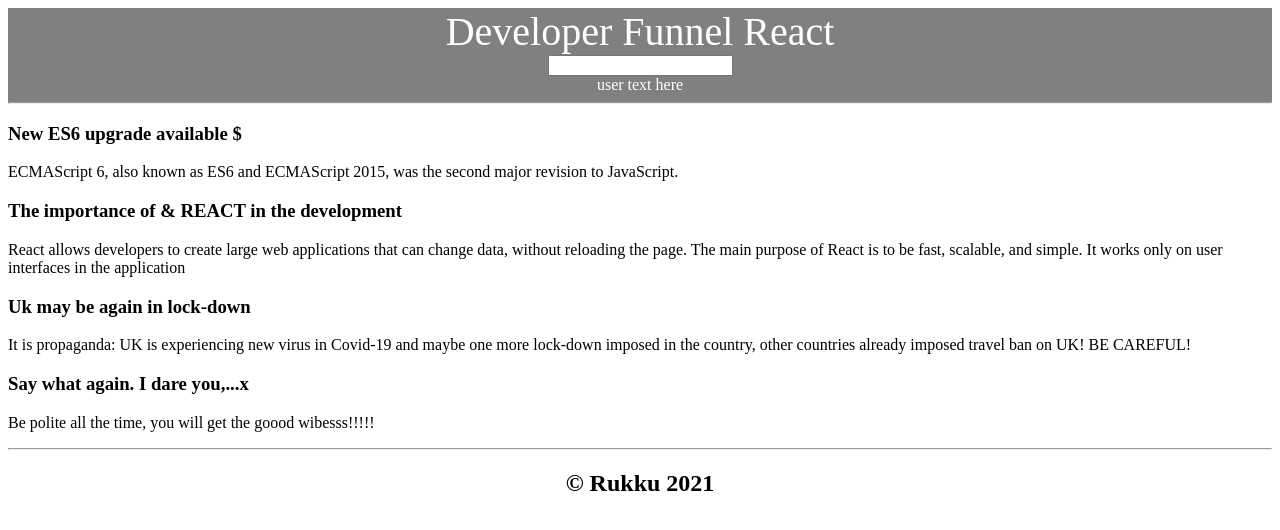
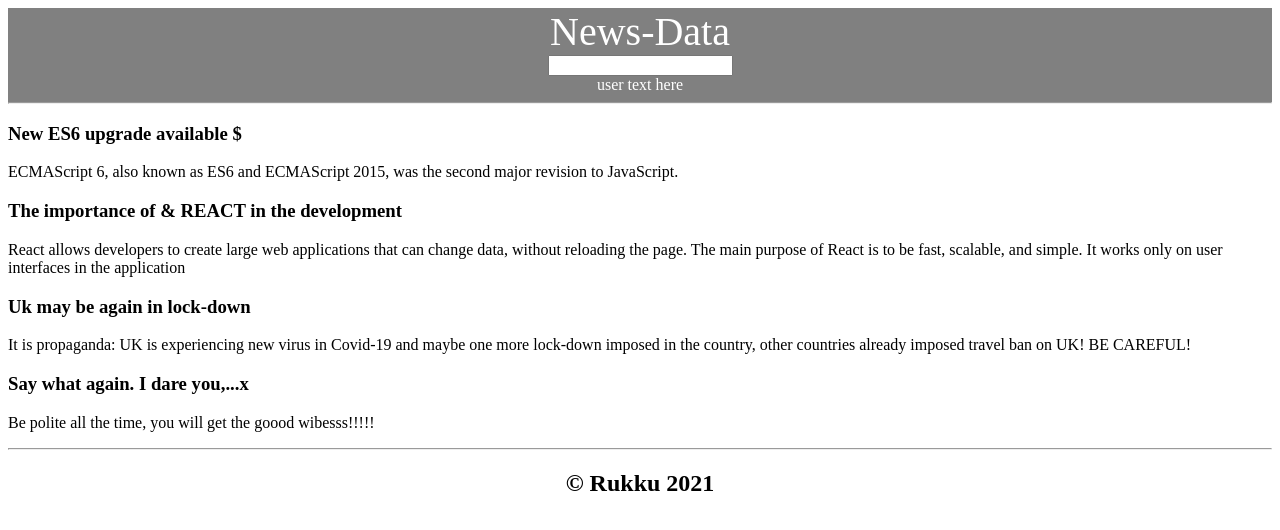
Before and after one commit to radharukminiY/react2, a React (Create React App) app: page / in a window 1280 px wide. Shown: the top 530 px of the page. Built offline with nearby package versions, Linux system fonts and the light colour scheme.

Commit message:
commit 5

```diff
--- a/src/component/Header.js
+++ b/src/component/Header.js
@@ -7,13 +7,13 @@ class Header extends Component {
     super()
 
     this.state={
-      title:'Developer Funnel React',
+      title:'News-Data',
       keyword:'user text here'
     }
 
     }
 
-handleChange=(event) => {
+handleChange=(event) =>{
   console.log(event.target.value)
   this.setState({keyword:event.target.value?event.target.value:'user text here'})
   this.props.userText(event.target.value)
```
Also changed, not shown: 1 other file (tests, documents, lock files or other folders).
